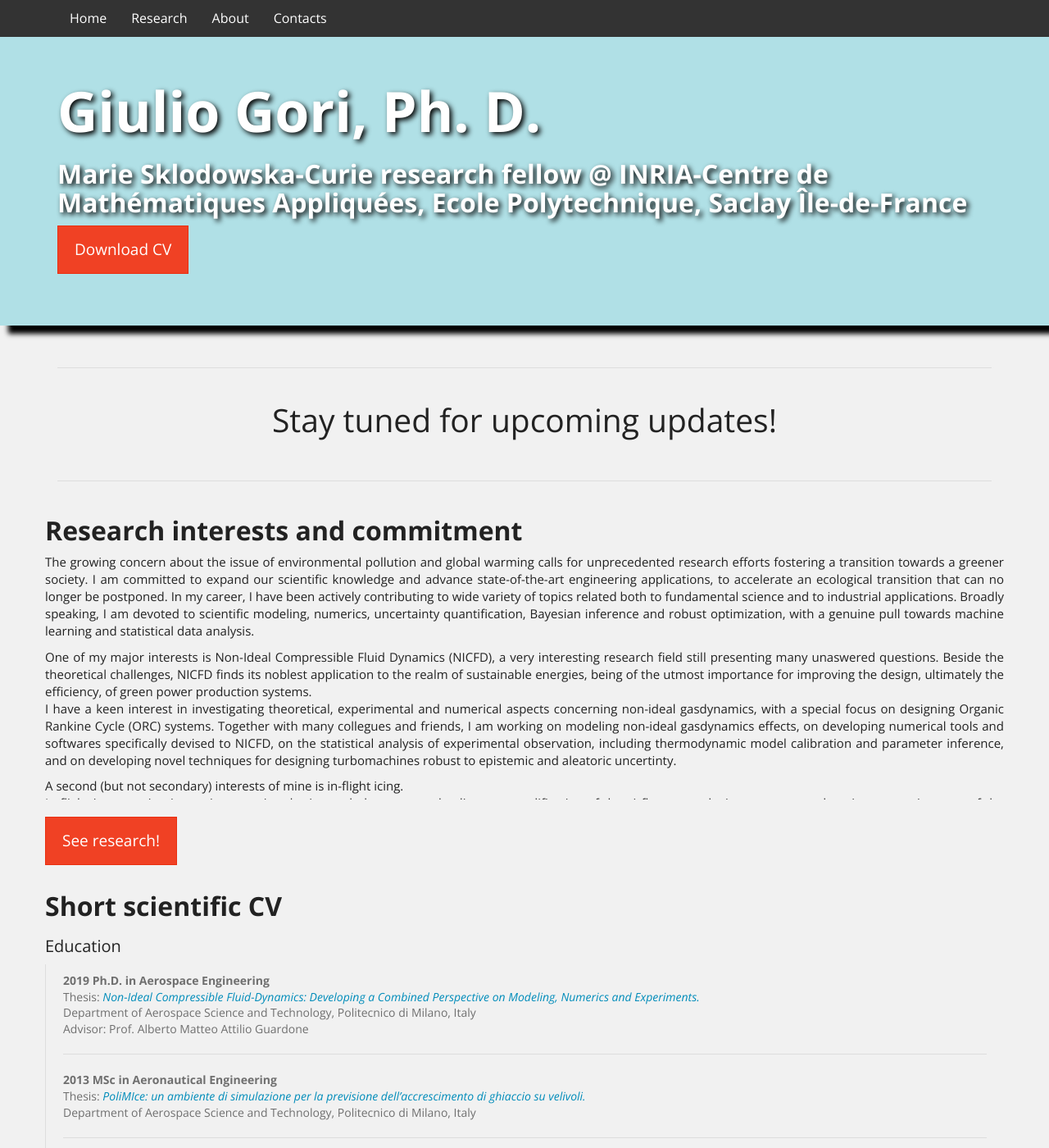
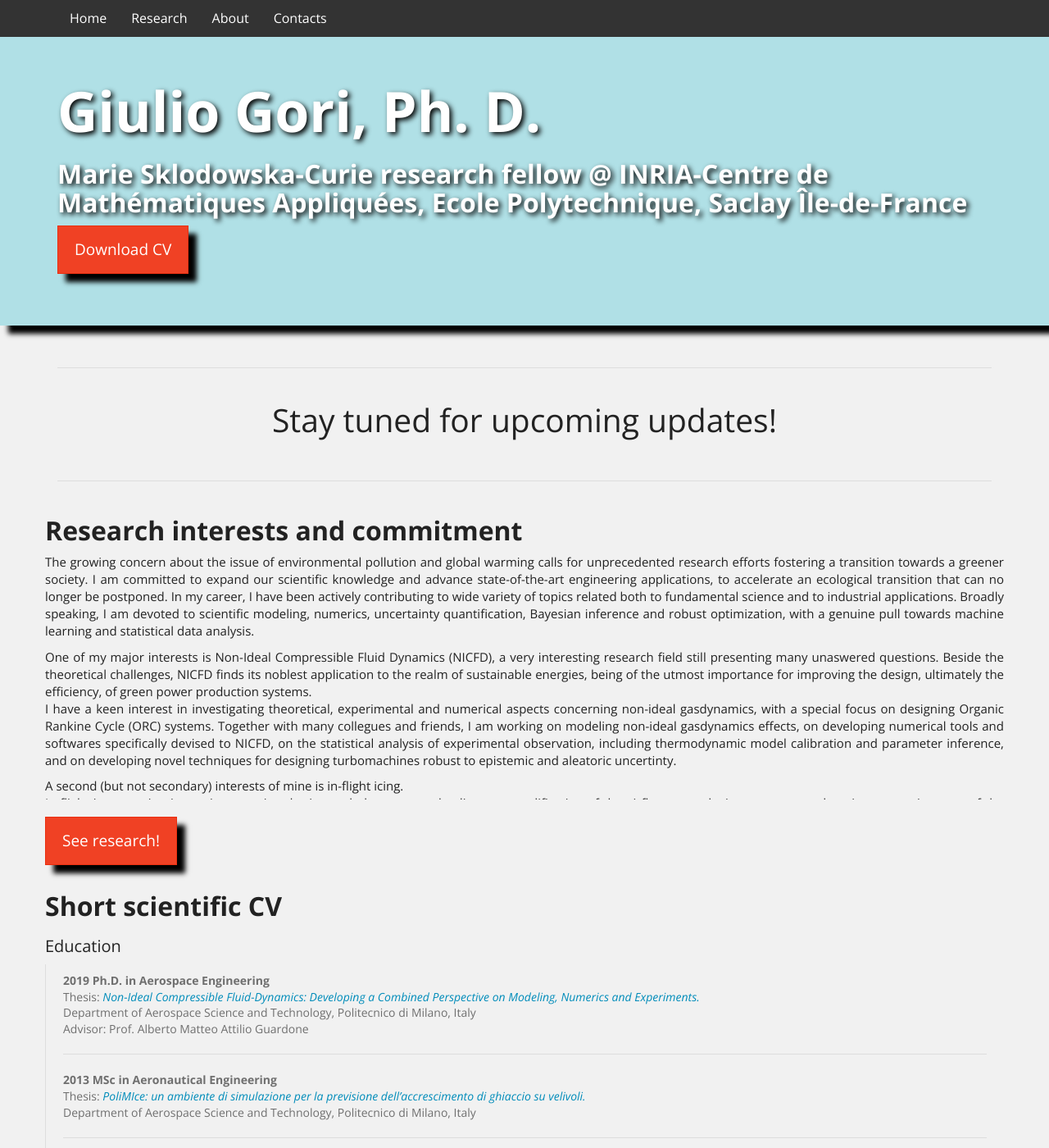
Before and after one commit to LaSerpe/LaSerpe.github.io, a Jekyll site: the page built from index.html, in a window 1280 px wide and 1400 px high. Shown: the whole window at 82% size. Built offline with Jekyll 4.4.1, drawn with Linux system fonts in a browser that asks for light colours; nearby versions of some CDN libraries; library files that are not in the unit come from our copies.

Commit message:
header shadow

```diff
--- a/_sass/bootstrap/_buttons.scss
+++ b/_sass/bootstrap/_buttons.scss
@@ -8,6 +8,7 @@
 
 .btn {
   display: inline-block;
+  box-shadow: 10px 10px 6px #000000;
   margin-bottom: 0; // For input.btn
   font-weight: $btn-font-weight;
   text-align: center;
```
